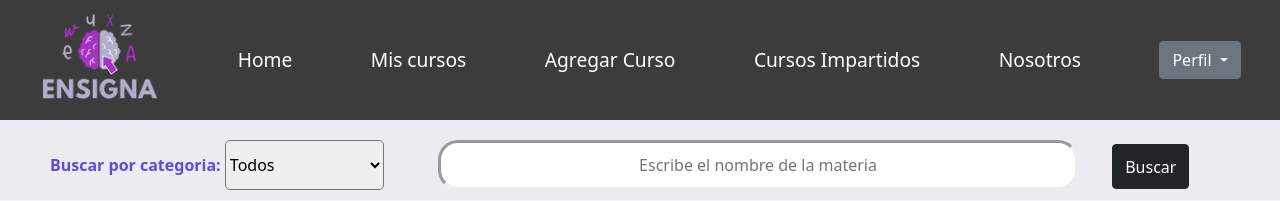
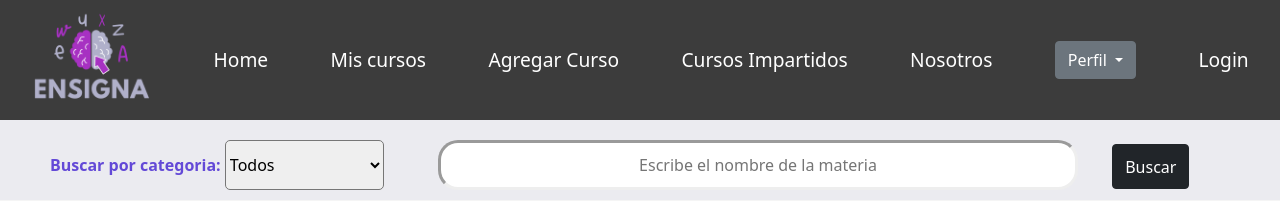
Before and after one commit to letivargasj/ProyectoCursos, a PHP site: page / in a window 1280 px wide. Shown: the top 201 px of the page. Run offline with PHP 8.4, Linux system fonts and the light colour scheme; data that the repository does not hold is empty.

Commit message:
Revert "se cambia el boton login"

```diff
--- a/index.php
+++ b/index.php
@@ -61,9 +61,9 @@
                     </a>
                     <ul class="dropdown-menu" aria-labelledby="dropdownMenuLink">
                         <li><a class="dropdown-item" href="./controlador/controlador_cerrarsession.php">Salir</a></li>
-                        <li><a class="dropdown-item" href="./login.php">Login</a></li>
                     </ul>
                 </div>
+                <a class="nav" href="./login.php" id="login">Login</a>
             </div>
 
             <div class="filtros">
@@ -88,7 +88,6 @@
                     >
                     <input type="submit" name="btnFiltro" class="btn btn-dark" id="btnFiltrar" value="Buscar">
                 </form>
-
             </div>
 
             <div class="contenedorHome">
```
